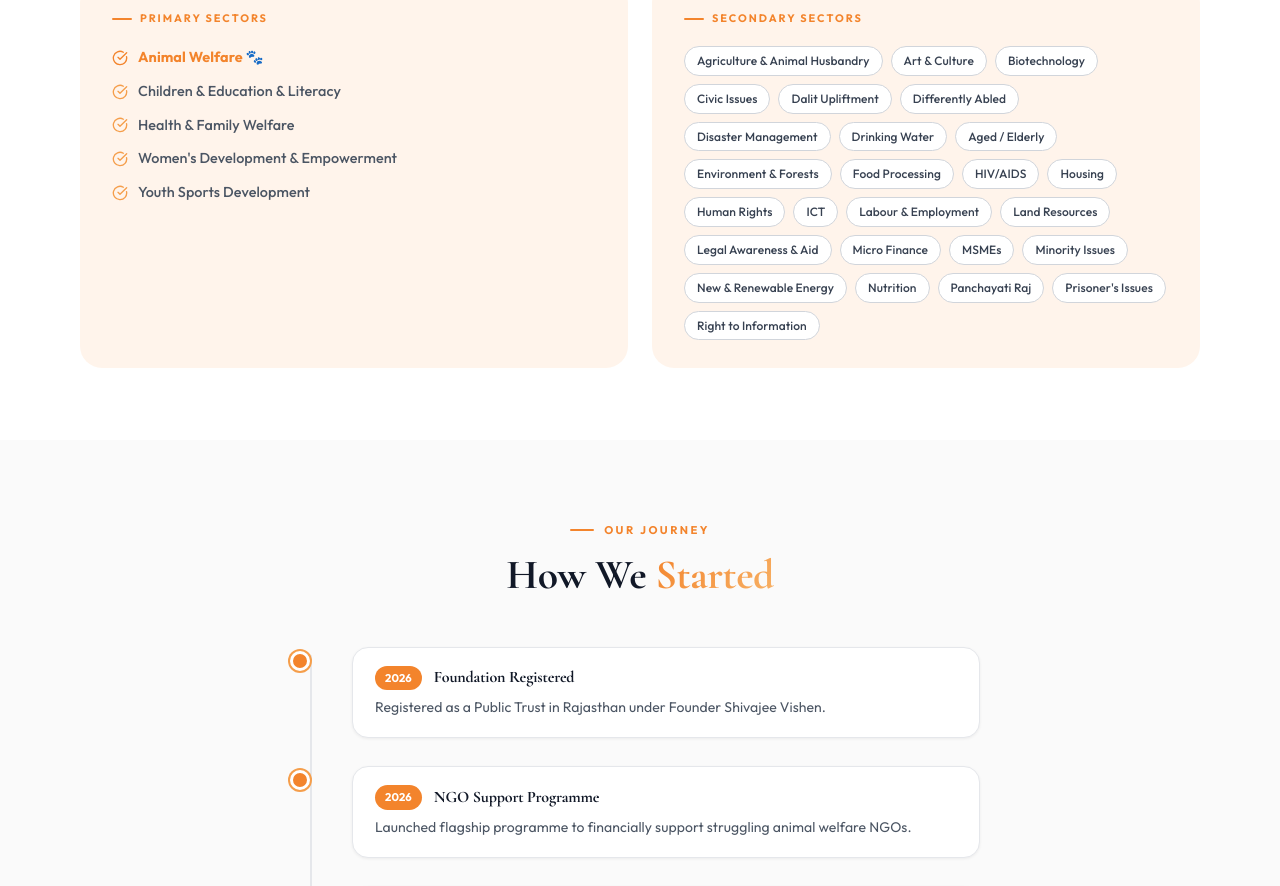
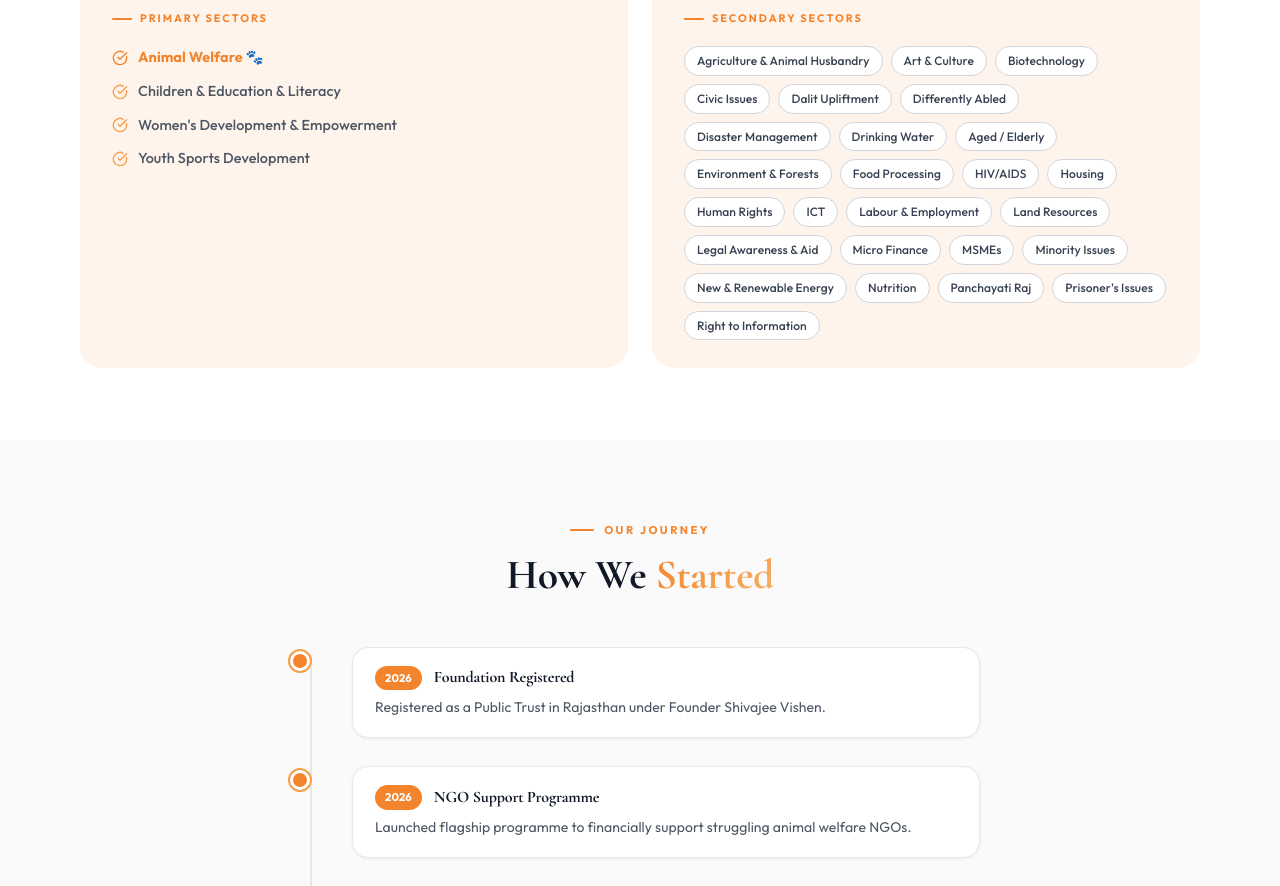
Before and after one commit to VishnuDixit23/UAW, a React (Vite) app: page /about in a window 1280 px wide. Shown: the part 1207-2093 px from the top of the page. Built offline with nearby package versions, Linux system fonts and the light colour scheme.

Commit message:
Minor text changes in about and faqs

```diff
--- a/src/pages/About.jsx
+++ b/src/pages/About.jsx
@@ -5,7 +5,7 @@ import Navbar from "../components/Navbar";
 import Footer from "../components/Footer";
 import { Link } from "react-router-dom";
 
-const SECTORS_PRIMARY = ["Animal Welfare 🐾","Children & Education & Literacy","Health & Family Welfare","Women's Development & Empowerment",,"Youth Sports Development"];
+const SECTORS_PRIMARY = ["Animal Welfare 🐾","Children & Education & Literacy","Women's Development & Empowerment",,"Youth Sports Development"];
 const SECTORS_SECONDARY = ["Agriculture & Animal Husbandry","Art & Culture","Biotechnology","Civic Issues","Dalit Upliftment","Differently Abled","Disaster Management","Drinking Water","Aged / Elderly","Environment & Forests","Food Processing","HIV/AIDS","Housing","Human Rights","ICT","Labour & Employment","Land Resources","Legal Awareness & Aid","Micro Finance","MSMEs","Minority Issues","New & Renewable Energy","Nutrition","Panchayati Raj","Prisoner's Issues","Right to Information"];
 
 
--- a/src/pages/Faqs.jsx
+++ b/src/pages/Faqs.jsx
@@ -6,7 +6,7 @@ import Footer from "../components/Footer";
 import { Link } from "react-router-dom";
 
 const FAQS = [
-  { q:"What is United for Animal Welfare?", a:"We are a registered Public Trust (Rajasthan, 2026) founded by Shivajee Vishen. Our primary focus is Animal Welfare alongside Children's Education, Health & Family Welfare, and Women's Empowerment. We rescue animals, support collapsing NGOs, and run daily feeding, hygiene and education programmes." },
+  { q:"What is United for Animal Welfare?", a:"We are a registered Public Trust (Rajasthan, 2026) founded by Shivajee Vishen. Our primary focus is Animal Welfare alongside Children's Education, and Women's Empowerment. We rescue animals, support collapsing NGOs, and run daily feeding, hygiene and education programmes." },
   { q:"How is my donation used?", a:"85% of donations go directly to animal rescue operations and NGO support. The remaining 15% covers operational costs." },
   { q:"Can I get a tax receipt?", a:"Yes! We are registered as a Public Trust in Rajasthan. You will receive a receipt by email within 5 working days. Please provide your PAN number for 80-G tax benefits." },
   { q:"Which NGOs do you support?", a:"We support local NGOs and we help them providing food for animals and medical facilities." },
```
